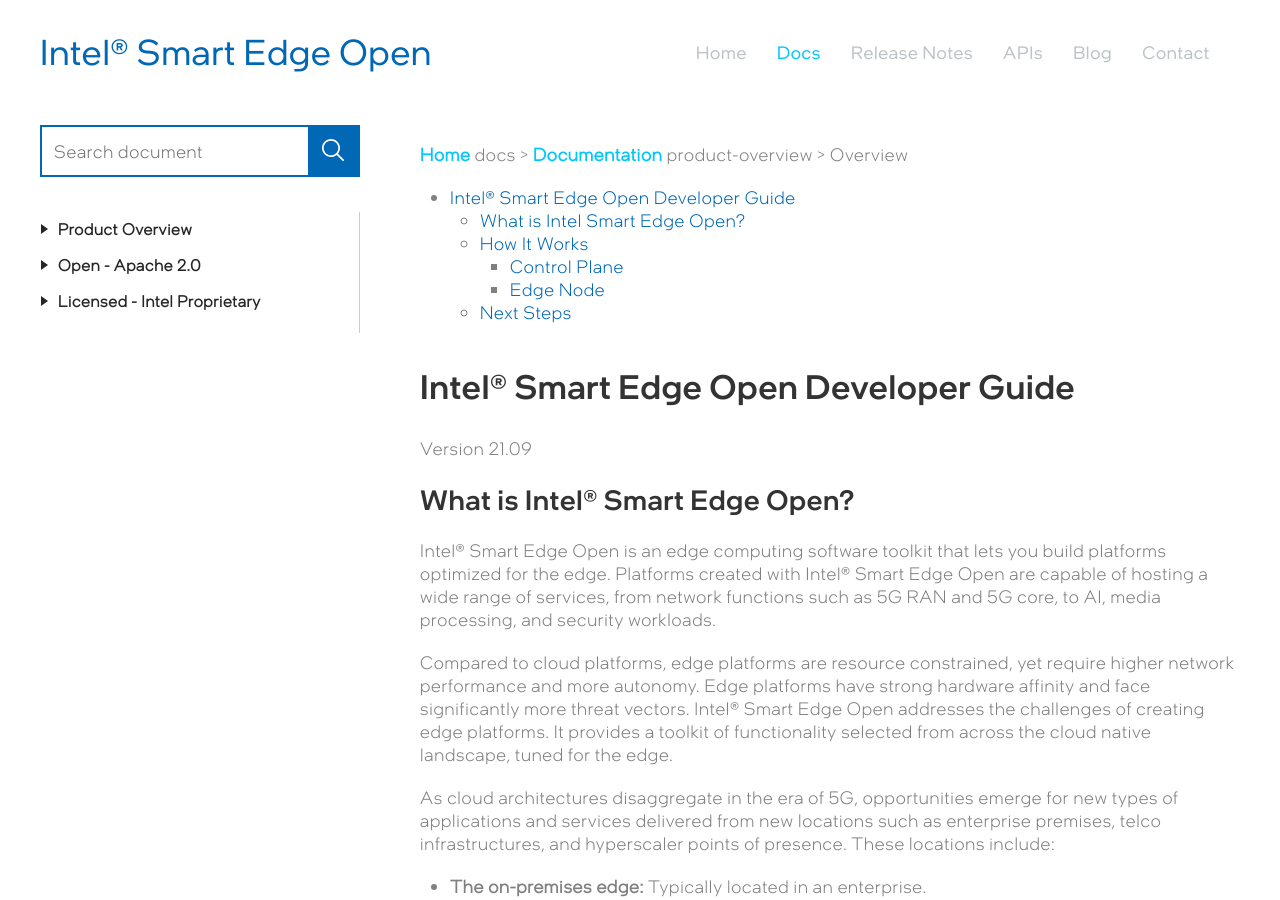
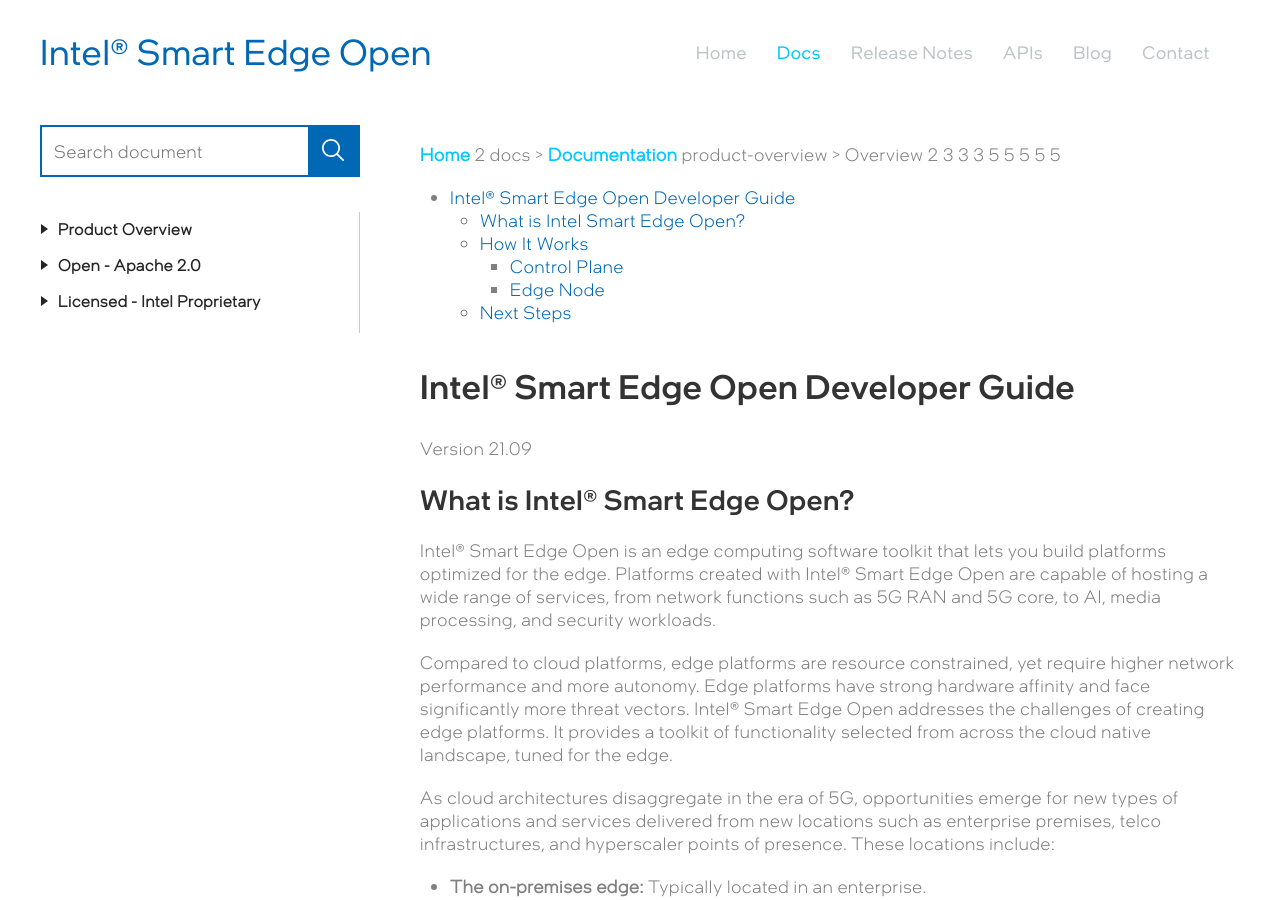
Before and after one commit to intelsmartedgeons/docs, a Jekyll site: the page built from product-overview.md, in a window 1280 px wide and 900 px high. Built offline with Jekyll 4.4.1, drawn with Linux system fonts in a browser that asks for light colours; some web fonts are replaced; our own code applies the rules of GitHub Pages for plain Markdown files; comment, search, counter and statistics services are not loaded.

Commit message:
changes in breadcrumbs

```diff
--- a/_includes/breadcrumbs.html
+++ b/_includes/breadcrumbs.html
@@ -15,7 +15,7 @@
     {% assign pagePath = page.path | remove: ".md" | prepend:"/" | prepend: site.baseurl | append:'/' %}
     {% for navbar in navbars %}
       {% for breadcrumb in navbar.section %}
-
+      {{ forloop.length }}
         {% assign crumbs = breadcrumb.path | remove:'/index.html' | split: '/' %}
         {% assign cur_path = breadcrumb.path | append:'/' %}
         {% if pagePath == cur_path %}
@@ -26,11 +26,13 @@
                 > {{ breadcrumb.title }}
               {% elsif forloop.first %}
                 > <a href="{{ site.main_url | append: '/docs/product-overview/' }}">{{ 'Documentation' }}</a>
+                <!-- Start comment -->
                 {% comment %}
                 {% if forloop.index >= 2 %}
                   {% assign crumb_main = crumb %}{% assign crumb_limit = forloop.index | plus: 1 %}{% for crumb in crumbs limit: crumb_limit %}{% if forloop.index > 2 %}{% if crumb_main == 'doc' %}{{ site.main_url | append: '/docs/product-overview/' }}{% else %}{% if forloop.index > 3 %}{{ breadcrumb.path | append: '/' }}{% endif %}{% endif %}{% endif %}{% endfor %}
                 {% endif %}
                 {% endcomment %}
+                <!-- End comment -->
               {% endif %}
             {% endif %}
           {% endfor %}
```
